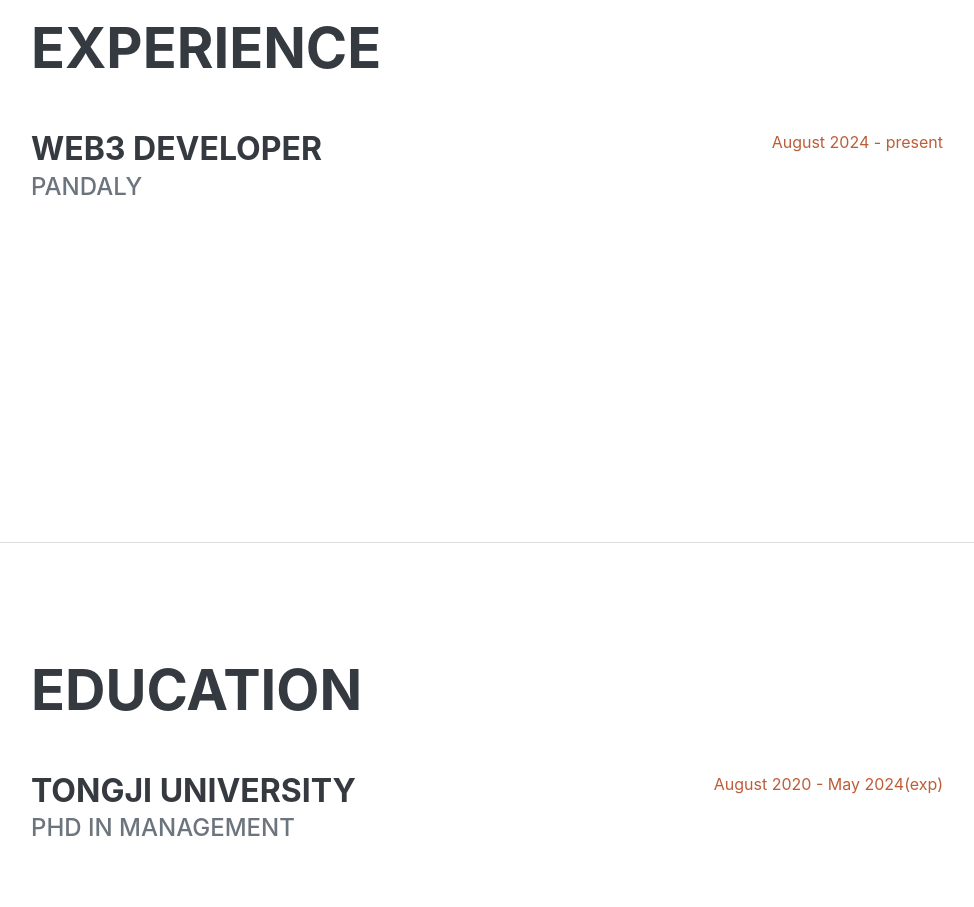
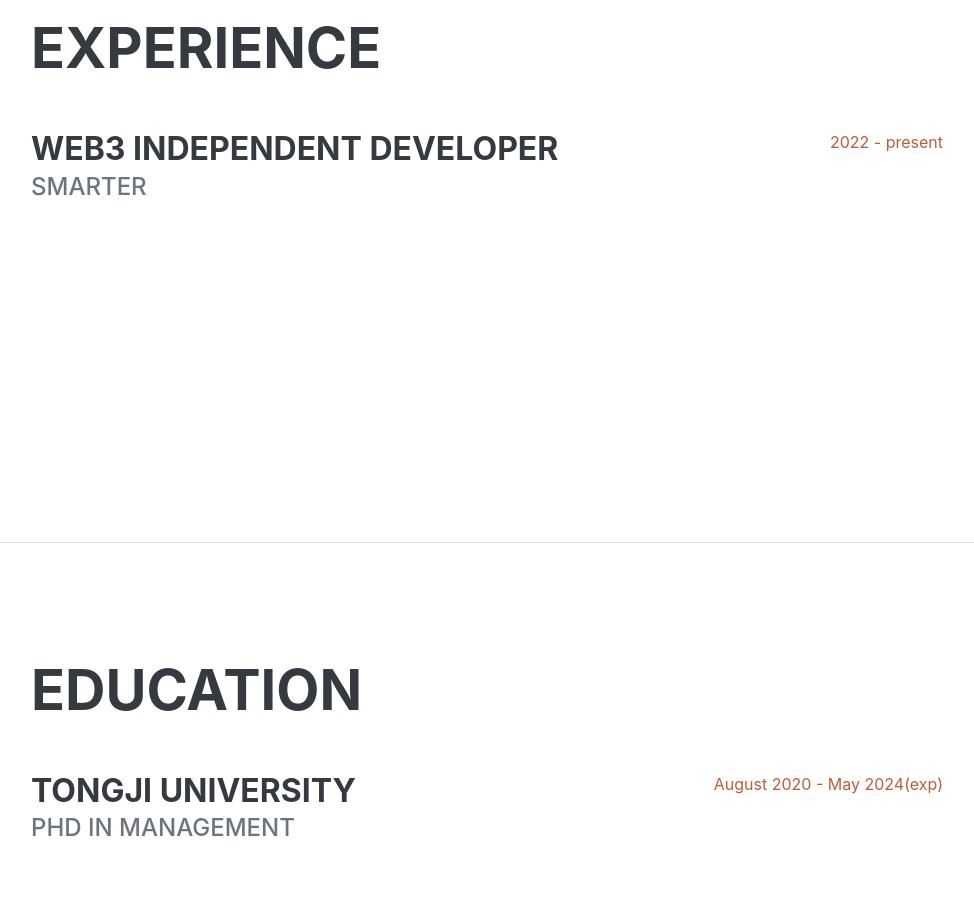
Before and after one commit to bofu2007/bofu2007.github.io, a plain HTML site: page index.html in a window 1280 px wide. Shown: the part 1060-1967 px from the top of the page, without its empty margins (289-1263 px from the left). Drawn offline with nearby package versions, Linux system fonts and the light colour scheme; a web font is replaced by a local one.

Commit message:
Update index.html

```diff
--- a/index.html
+++ b/index.html
@@ -74,11 +74,11 @@
                     <h2 class="mb-5">Experience</h2>
                     <div class="d-flex flex-column flex-md-row justify-content-between mb-5">
                         <div class="flex-grow-1">
-                            <h3 class="mb-0">Web3 Developer</h3>
-                            <div class="subheading mb-3">Pandaly</div>
+                            <h3 class="mb-0">Web3 Independent Developer</h3>
+                            <div class="subheading mb-3">Smarter</div>
 
                         </div>
-                        <div class="flex-shrink-0"><span class="text-primary">August 2024 - present</span></div>
+                        <div class="flex-shrink-0"><span class="text-primary">2022 - present</span></div>
                     </div>
 
             </section>
```
